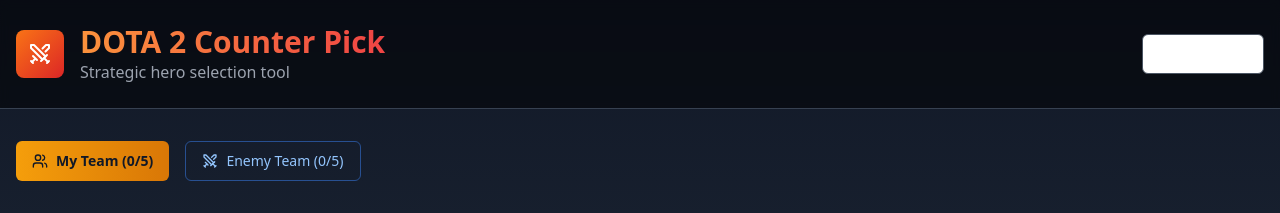
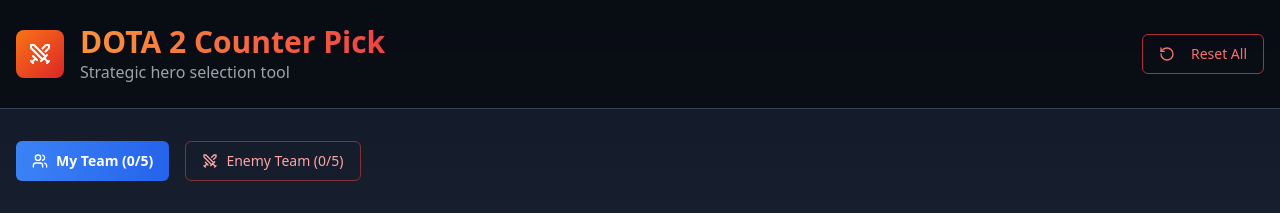
Before and after one commit to haseebkhalidsheikh/dota2counter, a React (Vite) app: page / in a window 1280 px wide. Shown: the top 213 px of the page. Built offline with nearby package versions, Linux system fonts and the light colour scheme.

Commit message:
feat: Highlight teams and reset button
Highlights the user's team in blue and the enemy team in red. Also changes the reset button to red.

```diff
--- a/src/pages/Index.tsx
+++ b/src/pages/Index.tsx
@@ -58,7 +58,7 @@ const Index = () => {
             <Button
               onClick={resetAll}
               variant="outline"
-              className="border-gray-600 hover:border-orange-500"
+              className="border-red-500/70 text-red-400 hover:bg-red-900/30 hover:text-red-300 hover:border-red-400 bg-transparent"
             >
               <RotateCcw className="w-4 h-4 mr-2" />
               Reset All
@@ -74,8 +74,8 @@ const Index = () => {
             onClick={() => setActiveTab('my-team')}
             variant={activeTab === 'my-team' ? 'default' : 'outline'}
             className={activeTab === 'my-team'
-              ? "flex items-center gap-2 bg-gradient-to-r from-amber-500 to-amber-600 hover:from-amber-600 hover:to-amber-700 text-gray-900 font-bold border-0"
-              : "flex items-center gap-2 border-amber-500/50 text-amber-300 hover:bg-amber-900/30 hover:text-amber-200 hover:border-amber-400 bg-transparent"
+              ? "flex items-center gap-2 bg-gradient-to-r from-blue-500 to-blue-600 hover:from-blue-600 hover:to-blue-700 text-white font-bold border-0"
+              : "flex items-center gap-2 border-blue-500/50 text-blue-300 hover:bg-blue-900/30 hover:text-blue-200 hover:border-blue-400 bg-transparent"
             }
           >
             <Users className="w-4 h-4" />
@@ -85,8 +85,8 @@ const Index = () => {
             onClick={() => setActiveTab('enemy-team')}
             variant={activeTab === 'enemy-team' ? 'default' : 'outline'}
             className={activeTab === 'enemy-team'
-              ? "flex items-center gap-2 bg-gradient-to-r from-blue-500 to-blue-600 hover:from-blue-600 hover:to-blue-700 text-white font-bold border-0"
-              : "flex items-center gap-2 border-blue-500/50 text-blue-300 hover:bg-blue-900/30 hover:text-blue-200 hover:border-blue-400 bg-transparent"
+              ? "flex items-center gap-2 bg-gradient-to-r from-red-500 to-red-600 hover:from-red-600 hover:to-red-700 text-white font-bold border-0"
+              : "flex items-center gap-2 border-red-500/50 text-red-300 hover:bg-red-900/30 hover:text-red-200 hover:border-red-400 bg-transparent"
             }
           >
             <Swords className="w-4 h-4" />
@@ -131,15 +131,15 @@ const Index = () => {
           <div className="mt-8 grid md:grid-cols-2 gap-6">
             {/* My Team Overview */}
             {myTeam.length > 0 && (
-              <div className="bg-green-900/20 backdrop-blur-sm rounded-xl p-6 border border-green-700">
-                <h3 className="text-lg font-bold text-green-400 mb-4">Your Team</h3>
+              <div className="bg-blue-900/20 backdrop-blur-sm rounded-xl p-6 border border-blue-700">
+                <h3 className="text-lg font-bold text-blue-400 mb-4">Your Team</h3>
                 <div className="flex gap-2">
                   {myTeam.map((hero) => (
                     <div key={hero.id} className="text-center">
                       <div className="w-16 h-16 rounded-lg overflow-hidden mb-1">
                         <img src={hero.image} alt={hero.name} className="w-full h-full object-cover" />
                       </div>
-                      <div className="text-xs text-green-300">{hero.name}</div>
+                      <div className="text-xs text-blue-300">{hero.name}</div>
                     </div>
                   ))}
                 </div>
```
